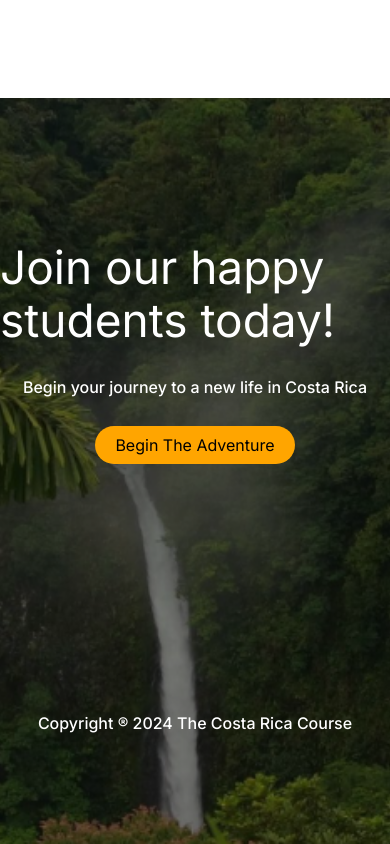
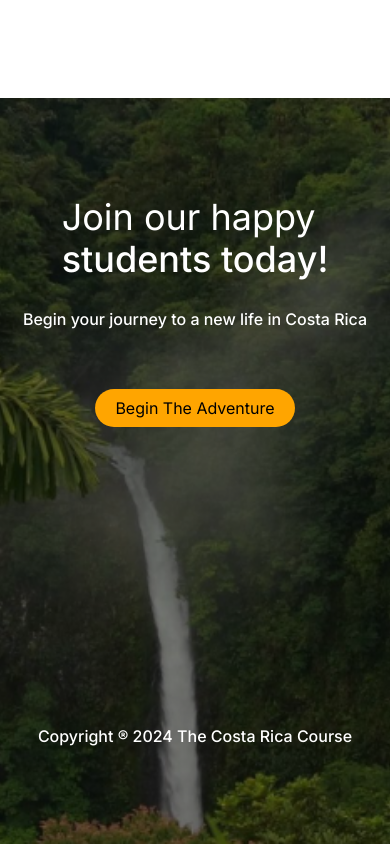
Before and after one commit to BrianKendalBucek/costa-rica-course, a Next.js app in the folder costa-rica-course/: page /about in a window 390 px wide. Shown: the part 2839-3683 px from the top of the page. Built offline with nearby package versions, Linux system fonts and the light colour scheme.

Commit message:
Footer responsive

```diff
--- a/costa-rica-course/src/components/Footer.module.scss
+++ b/costa-rica-course/src/components/Footer.module.scss
@@ -1,7 +1,7 @@
 .footer {
-  width: 100vw;
+  width: 100%;
   height: 746px;
-  background-image: url('/images/Rectangle 27 (1).png');
+  background-image: url("/images/Rectangle 27 (1).png");
   background-repeat: no-repeat;
   background-size: cover;
   background-position: center center;
@@ -11,10 +11,30 @@
   justify-content: center;
   align-items: center;
 
-  h1 {
-    color: white;
-    font-size: 46px;
-    font-weight: 400;
+  .headerDivison {
+    display: flex;
+    gap: 10px;
+    margin-bottom: 30px;
+
+    @media (max-width: 690px) {
+      gap: 0;
+      flex-direction: column;
+    }
+
+    h1 {
+      color: white;
+      font-size: 46px;
+      font-weight: 400;
+
+      @media (max-width: 690px) {
+        font-size: 36px;
+        margin: 0;
+      }
+    }
+
+    .titleTwo {
+      font-weight: 500;
+    }
   }
 
   p {
@@ -23,7 +43,7 @@
   }
 
   button {
-    margin-top: 30px;
+    margin-top: 60px;
     padding: 10px 20px;
     border-radius: 25px;
     background-color: orange;
@@ -31,6 +51,6 @@
   }
 
   .copyright {
-    margin-top: 250px;
+    margin-top: 300px;
   }
 }
--- a/costa-rica-course/src/components/Footer.tsx
+++ b/costa-rica-course/src/components/Footer.tsx
@@ -1,12 +1,15 @@
-import React from 'react';
+import React from "react";
 // import Link from 'next/link';
-import styles from './Footer.module.scss';
+import styles from "./Footer.module.scss";
 // import Image from 'next/image';
 
 const Footer: React.FC = () => {
   return (
     <footer className={styles.footer}>
-      <h1>Join our happy students today!</h1>
+      <div className={styles.headerDivison}>
+        <h1>Join our happy</h1>
+        <h1 className={styles.titleTwo}>students today!</h1>
+      </div>
       <p>Begin your journey to a new life in Costa Rica</p>
       <button>Begin The Adventure</button>
       <p className={styles.copyright}>Copyright ® 2024 The Costa Rica Course</p>
```
